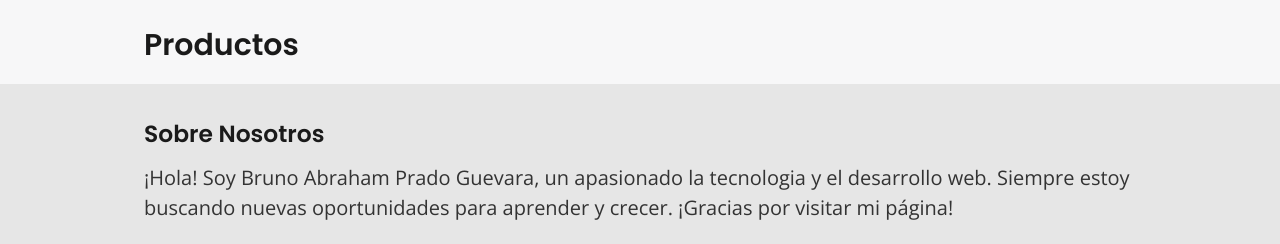
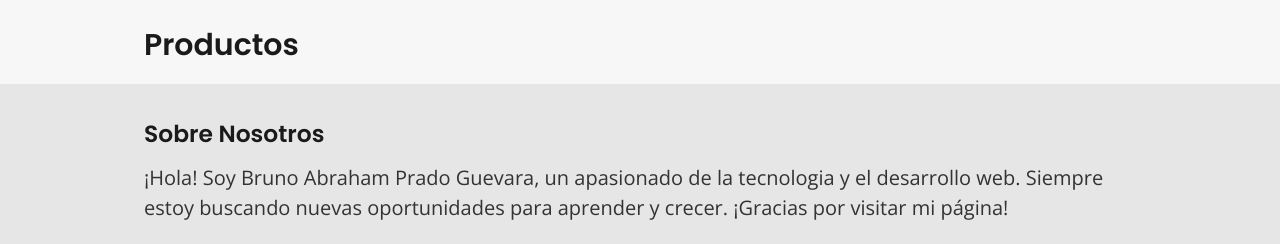
Before and after one commit to Brunopradoguevara/my-first-ecommerce, a plain HTML site: page index.html in a window 1280 px wide. Shown: the part 84-328 px from the top of the page. Drawn offline with nearby package versions, Linux system fonts and the light colour scheme; no server answers.

Commit message:
fix description

```diff
--- a/index.html
+++ b/index.html
@@ -150,7 +150,7 @@
           <div class="footer__left">
             <h3 class="footer__title">Sobre Nosotros</h3>
             <p class="footer__text">
-              ¡Hola! Soy Bruno Abraham Prado Guevara, un apasionado la tecnologia y el desarrollo web. Siempre estoy buscando nuevas oportunidades para aprender y crecer. ¡Gracias por visitar mi página!
+              ¡Hola! Soy Bruno Abraham Prado Guevara, un apasionado de la tecnologia y el desarrollo web. Siempre estoy buscando nuevas oportunidades para aprender y crecer. ¡Gracias por visitar mi página!
             </p>
           </div>
           <div class="footer__right">
```
